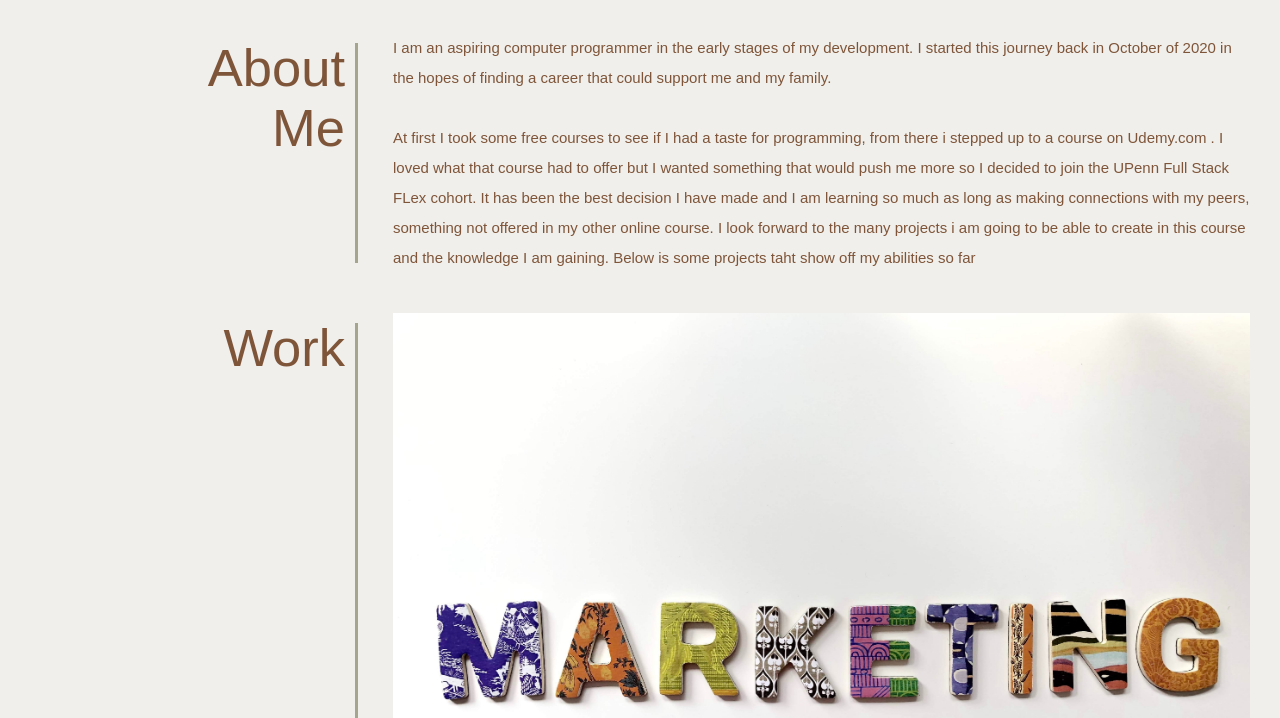
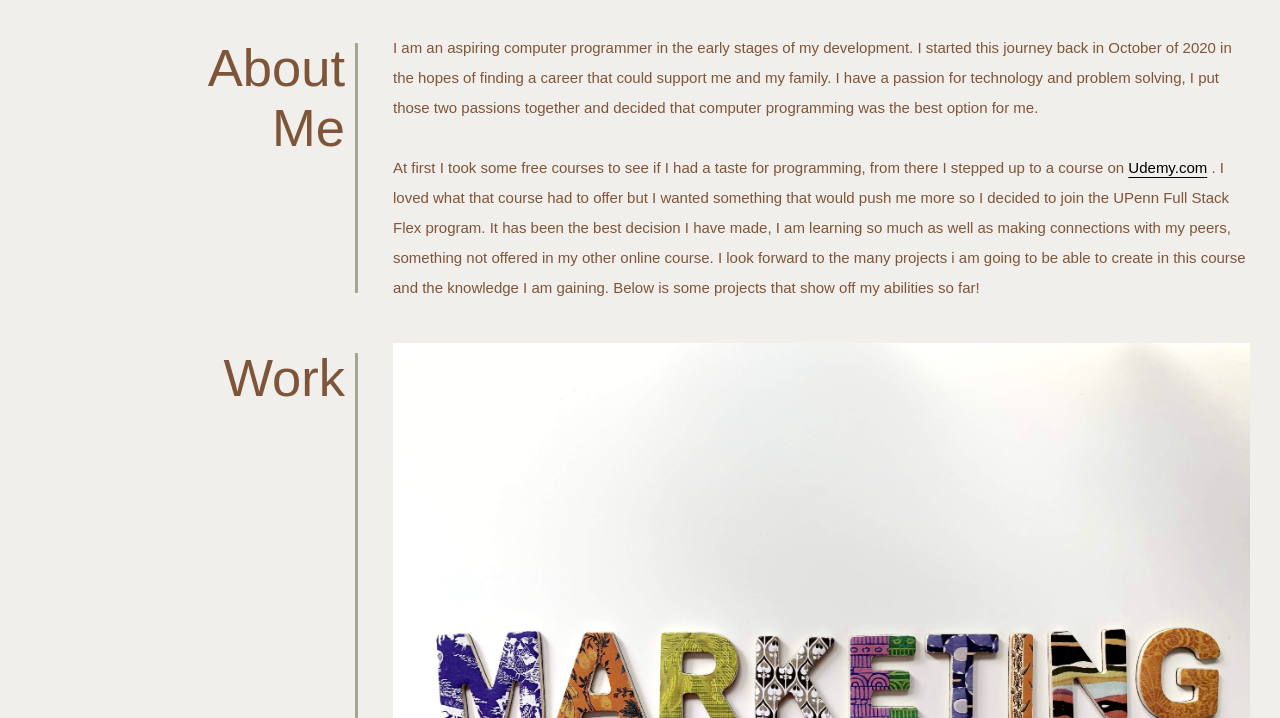
Before and after one commit to mattrward1030/my-portfolio, a plain HTML site: page index.html in a window 1280 px wide. Shown: the part 382-1100 px from the top of the page. Drawn offline with Linux system fonts and the light colour scheme.

Commit message:
added text and link inside my about me article

```diff
--- a/assets/style.css
+++ b/assets/style.css
@@ -73,8 +73,8 @@
     position: absolute;
     display: flex;
     flex: 0 0 100%;
-    width: 20%;
-    height: 25.5%;
+    width: 15%;
+    height: 46.2%;
     background:url("../assets/images/profile2.jpg") no-repeat;
     background-size: 100%;
     opacity: 0.9;
@@ -107,8 +107,12 @@
   article {
       padding-left: 25px;
   }
-
-
+  /* style for link tag in article paragraph */
+  article p a{
+      color: black;
+      text-decoration: underline;
+      text-underline-position: under;
+  }
   /* flexing images */
   #img1 {
       display: flex;
--- a/index.html
+++ b/index.html
@@ -37,21 +37,25 @@
             <p>
                 I am an aspiring computer programmer in the early stages of my development. I started this journey
                 back
-                in October of 2020 in the hopes of finding a career that could support me and my family.
+                in October of 2020 in the hopes of finding a career that could support me and my family. I have a
+                passion for technology and problem solving, I put those two passions together and decided that computer
+                programming was the best option for me.
             </p>
             <br>
             <p>
-                At first I took some free courses to see if I had a taste for programming, from there i stepped up
+                At first I took some free courses to see if I had a taste for programming, from there I stepped up
                 to a
-                course on Udemy.com . I loved what that course had to offer but I wanted something that would push
+                course on <a href="https://Udemy.com" target="_blank">Udemy.com</a> . I loved what that course had to
+                offer but I wanted
+                something that would push
                 me
-                more so I decided to join the UPenn Full Stack FLex cohort. It has been the best decision I have
-                made
-                and I am learning so much as long as making connections with my peers, something not offered in my
+                more so I decided to join the UPenn Full Stack Flex program. It has been the best decision I have
+                made,
+                I am learning so much as well as making connections with my peers, something not offered in my
                 other
                 online course. I look forward to the many projects i am going to be able to create in this course
                 and
-                the knowledge I am gaining. Below is some projects taht show off my abilities so far
+                the knowledge I am gaining. Below is some projects that show off my abilities so far!
             </p>
         </article>
     </section>
```
